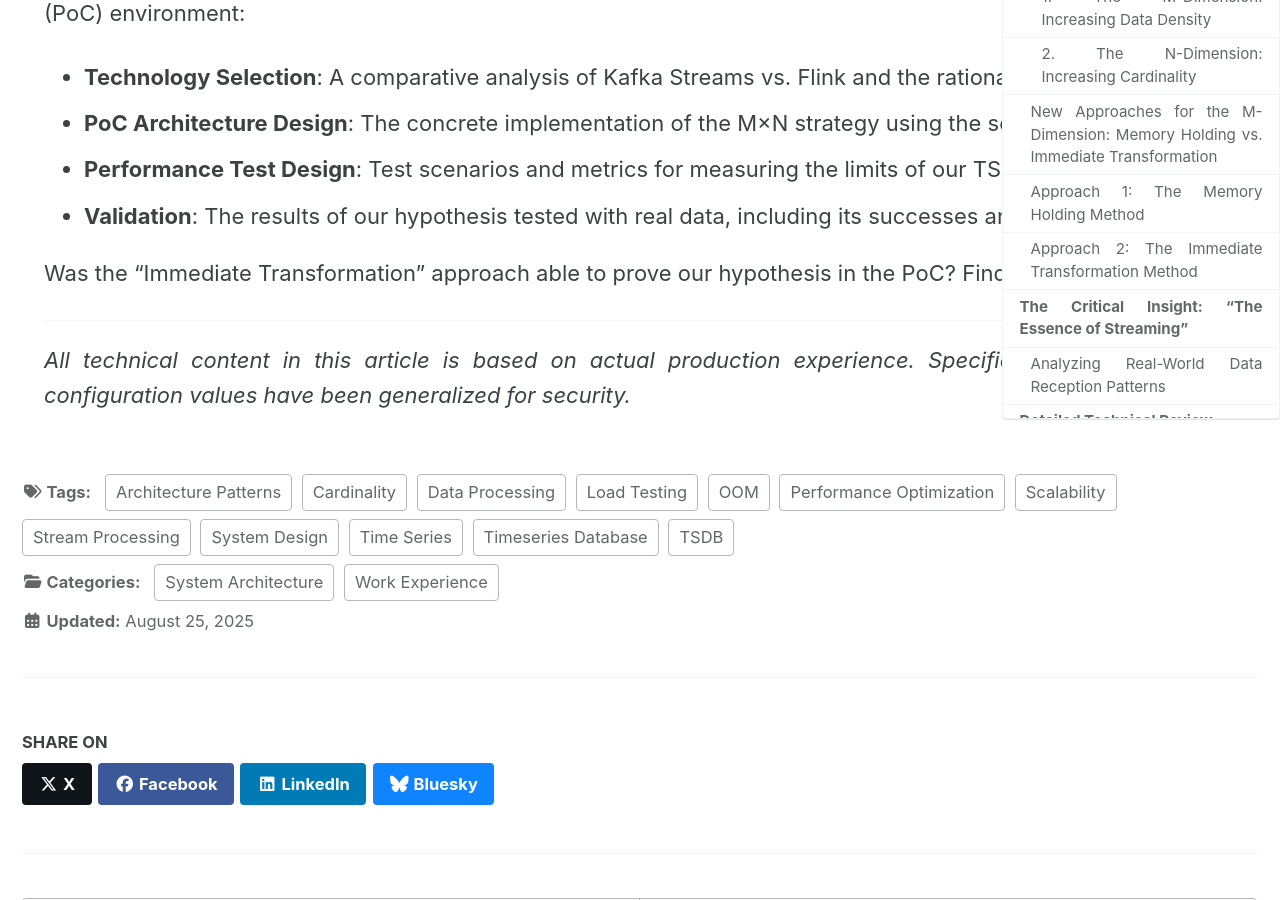
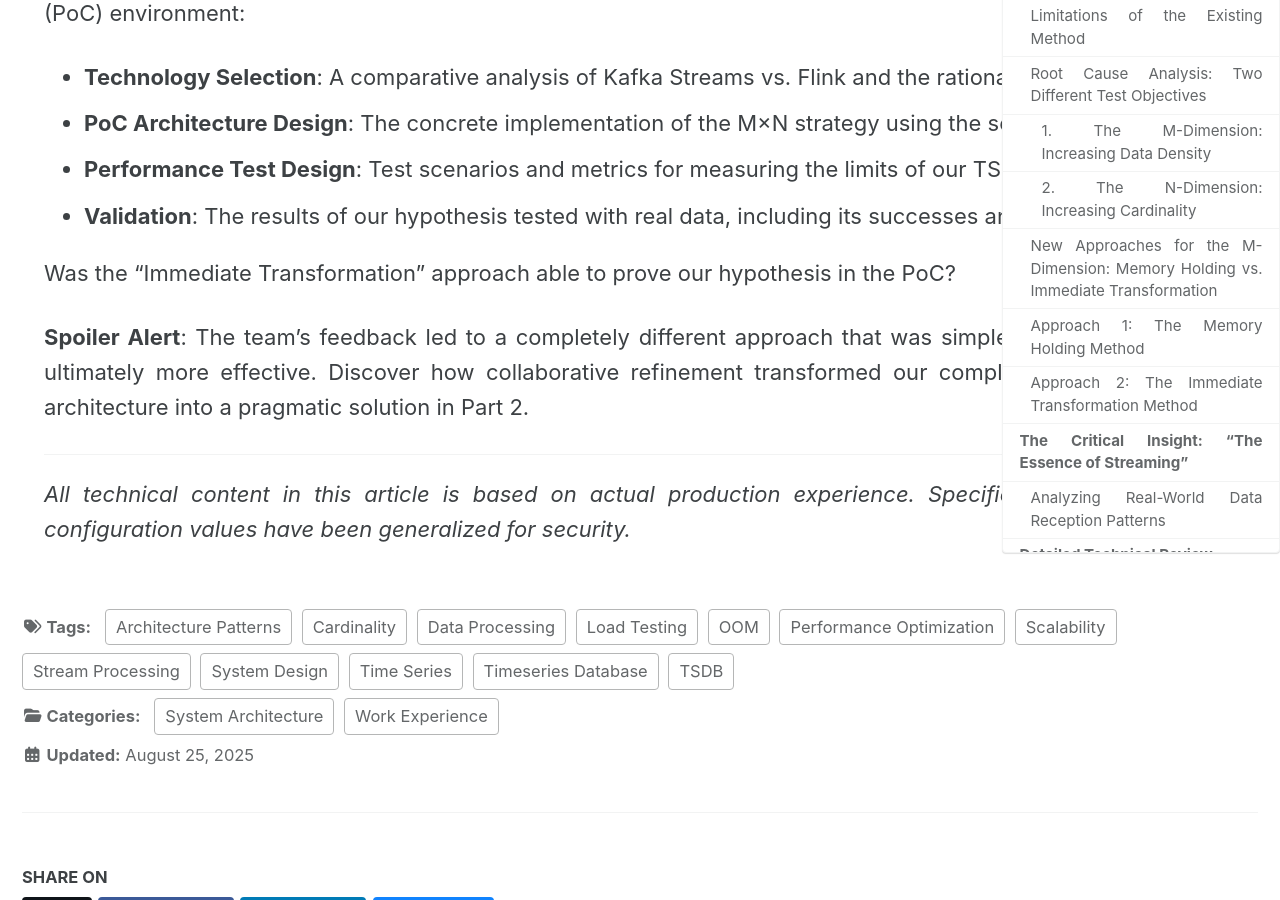
Before and after one commit to 2nanoori/2nanoori.github.io, a Jekyll site: the page built from _posts/2025-08-25-scaling-timeseries-data-processing-mx-n-strategy-part1.md, in a window 1280 px wide and 900 px high, scrolled down 15402 px. Built offline with Jekyll 4.4.1, drawn with Linux system fonts in a browser that asks for light colours; cached includes are drawn as plain includes; comment, search, counter and statistics services are not loaded.

Commit message:
Enhance Part 1 and Part 2 connection with spoiler alert
- Add spoiler alert to Part 1 preview section
- Strengthen narrative connection between the two parts
- Improve storytelling flow from theoretical approach to practical pivot
- Create better reader engagement and curiosity for Part 2

```diff
--- a/_posts/2025-08-25-scaling-timeseries-data-processing-mx-n-strategy-part1.md
+++ b/_posts/2025-08-25-scaling-timeseries-data-processing-mx-n-strategy-part1.md
@@ -467,7 +467,9 @@
 - **Performance Test Design**: Test scenarios and metrics for measuring the limits of our TSDB.
 - **Validation**: The results of our hypothesis tested with real data, including its successes and limitations.
 
-Was the "Immediate Transformation" approach able to prove our hypothesis in the PoC? Find out in Part 2.
+Was the "Immediate Transformation" approach able to prove our hypothesis in the PoC?
+
+**Spoiler Alert**: The team's feedback led to a completely different approach that was simpler, more practical, and ultimately more effective. Discover how collaborative refinement transformed our complex stream processing architecture into a pragmatic solution in Part 2.
 
 ---
 
```
